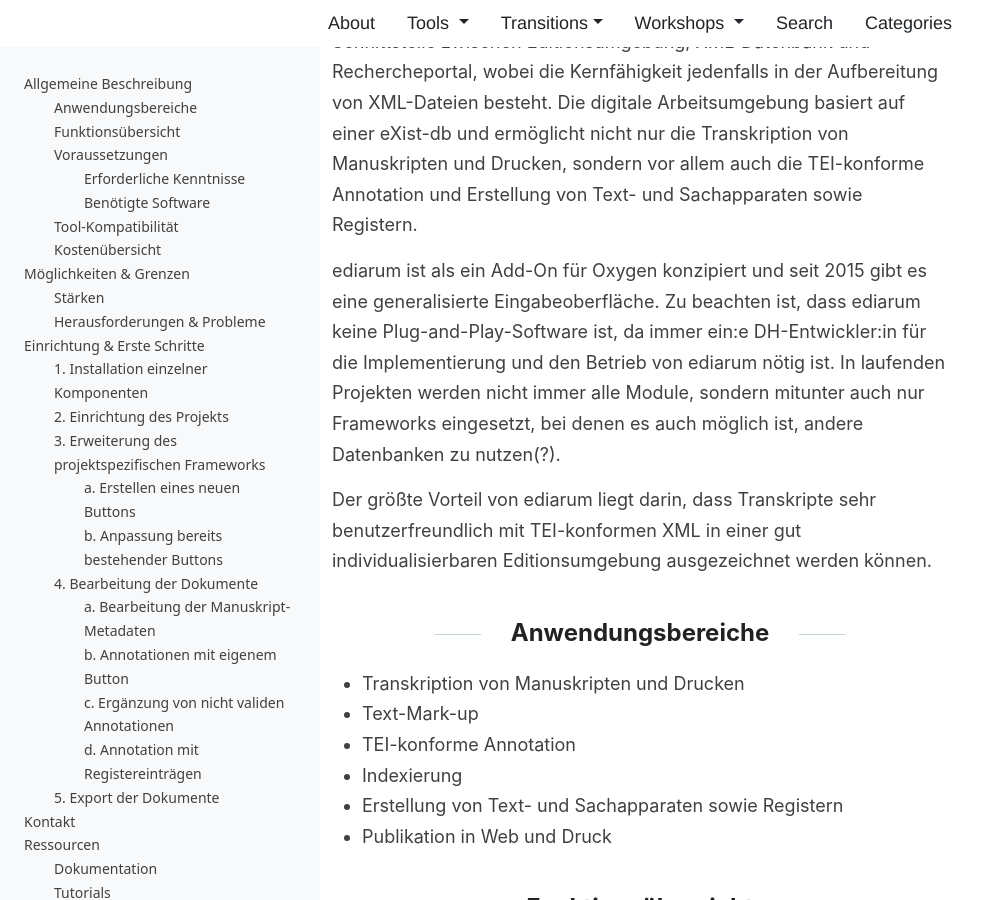
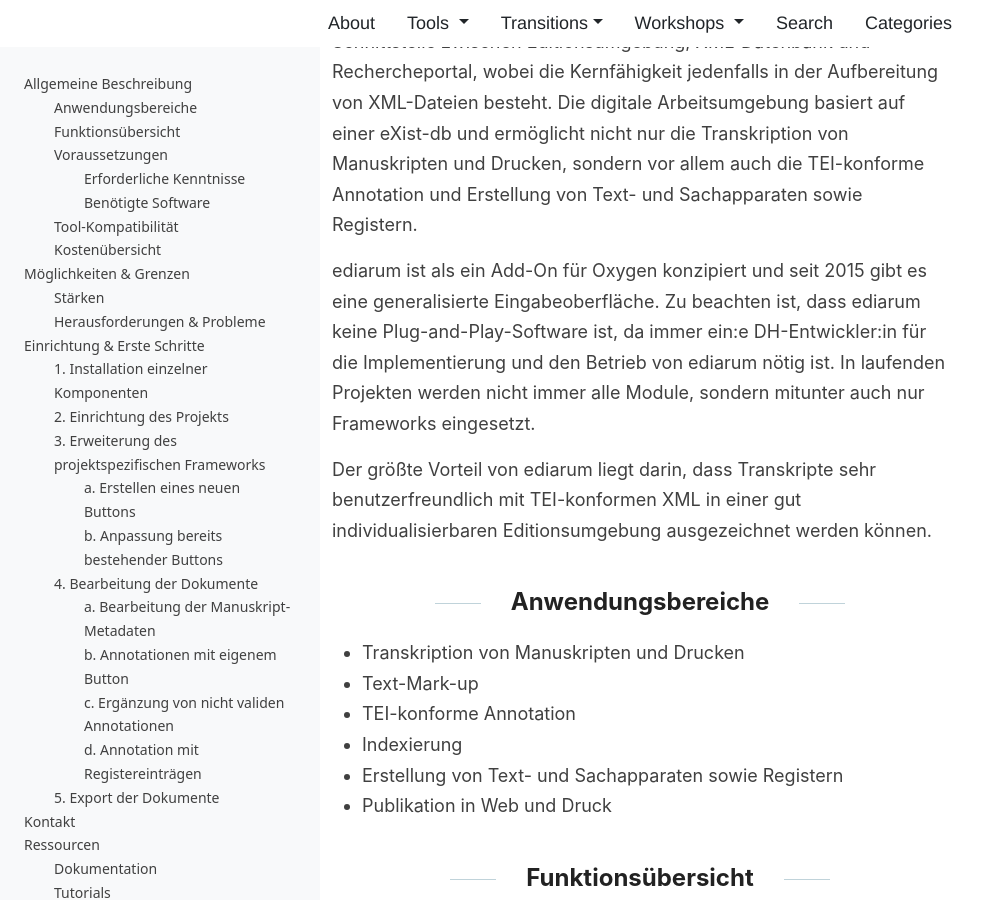
Before and after one commit to DigEdTnT/digedtnt.github.io, a Jekyll site: the page built from _posts/2023-04-27-ediarum.md, in a window 1280 px wide and 900 px high, scrolled down 659 px. Shown: the whole window, without its empty margins (0-991 px from the left). Built offline with Jekyll 4.4.1, drawn with Linux system fonts in a browser that asks for light colours.

Commit message:
Update 2023-04-27-ediarum.md

```diff
--- a/_posts/2023-04-27-ediarum.md
+++ b/_posts/2023-04-27-ediarum.md
@@ -23,7 +23,7 @@
 
 ediarum ist eine seit 2012 entwickelte digitale Arbeits- und Publikationsumgebung, die aus mehreren Softwarekomponenten besteht und im Grunde ein Werkzeugkasten aus verschiedenen auf TEI-Standard basierenden Modulen ist. Damit bietet ediarum eine Schnittstelle zwischen Editionsumgebung, XML-Datenbank und Rechercheportal, wobei die Kernfähigkeit jedenfalls in der Aufbereitung von XML-Dateien besteht. Die digitale Arbeitsumgebung basiert auf einer eXist-db und ermöglicht nicht nur die Transkription von Manuskripten und Drucken, sondern vor allem auch die TEI-konforme Annotation und Erstellung von Text- und Sachapparaten sowie Registern.
 
-ediarum ist als ein Add-On für Oxygen konzipiert und seit 2015 gibt es eine generalisierte Eingabeoberfläche. Zu beachten ist, dass ediarum keine Plug-and-Play-Software ist, da immer ein:e DH-Entwickler:in für die Implementierung und den Betrieb von ediarum nötig ist. In laufenden Projekten werden nicht immer alle Module, sondern mitunter auch nur Frameworks eingesetzt, bei denen es auch möglich ist, andere Datenbanken zu nutzen(?).
+ediarum ist als ein Add-On für Oxygen konzipiert und seit 2015 gibt es eine generalisierte Eingabeoberfläche. Zu beachten ist, dass ediarum keine Plug-and-Play-Software ist, da immer ein:e DH-Entwickler:in für die Implementierung und den Betrieb von ediarum nötig ist. In laufenden Projekten werden nicht immer alle Module, sondern mitunter auch nur Frameworks eingesetzt.
 
 Der größte Vorteil von ediarum liegt darin, dass Transkripte sehr benutzerfreundlich mit TEI-konformen XML in einer gut individualisierbaren Editionsumgebung ausgezeichnet werden können.
 
```
